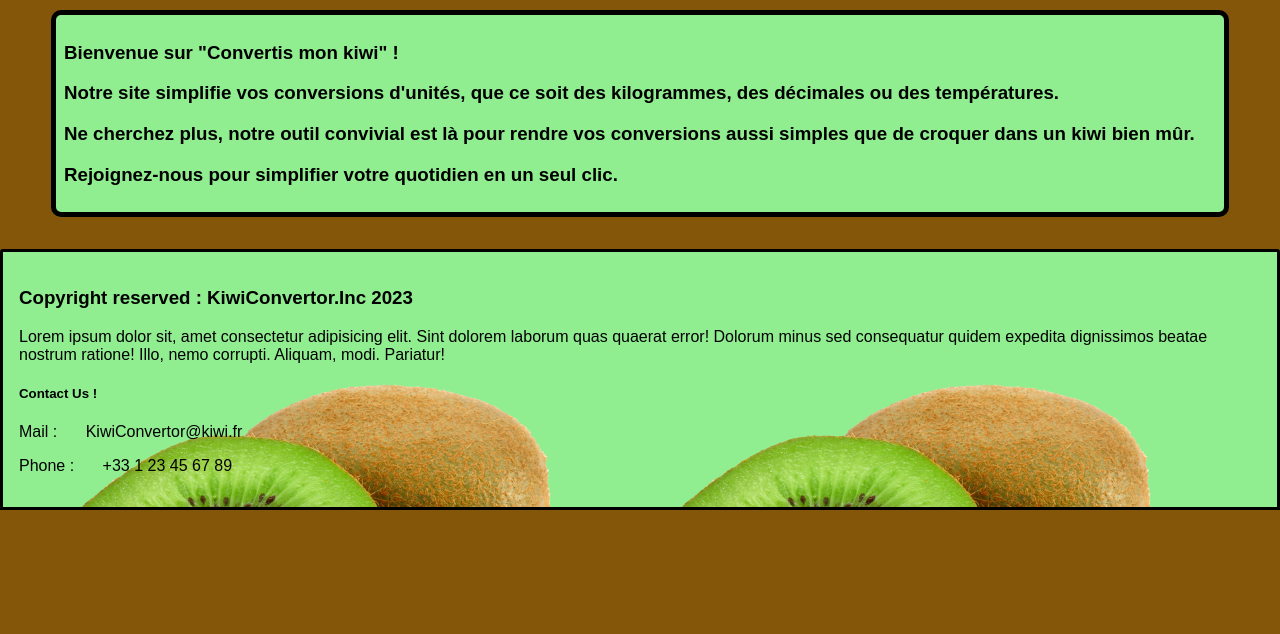
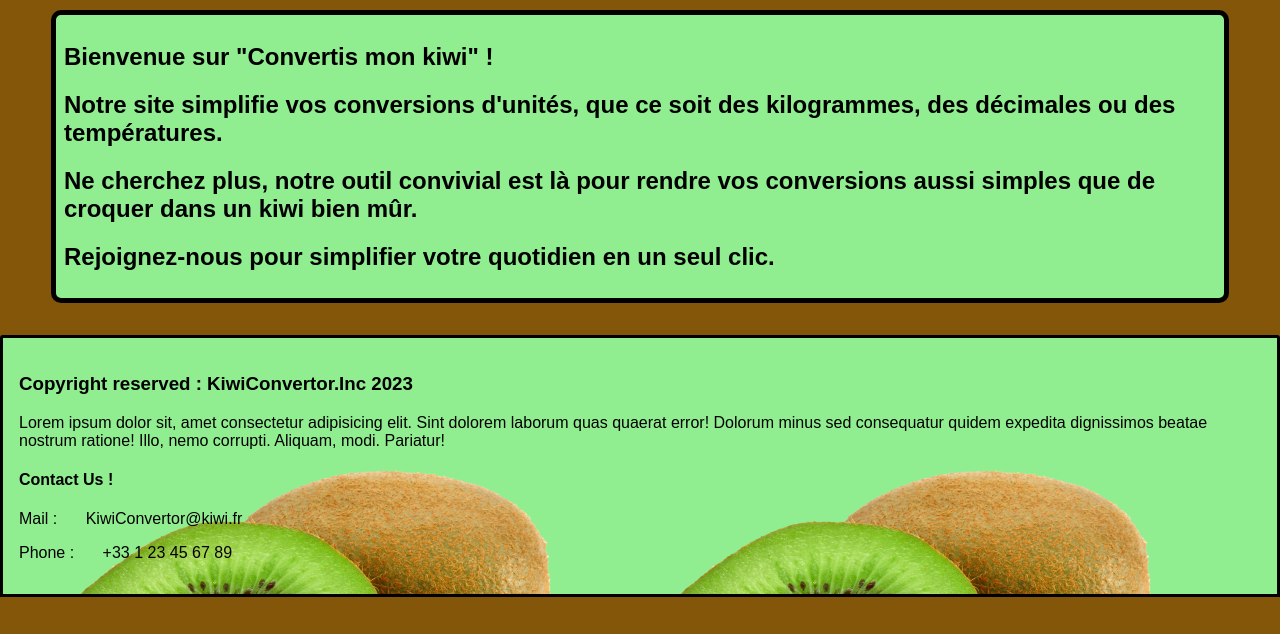
Before and after one commit to Gongagaga/tp-final-orga2, a website built with webpack: page src/index.html in a window 1280 px wide. Shown: the part 166-800 px from the top of the page. Built offline with nearby package versions, Linux system fonts and the light colour scheme.

Commit message:
lighthouse commit

```diff
--- a/src/index.html
+++ b/src/index.html
@@ -3,6 +3,7 @@
 <head>
     <meta charset="UTF-8">
     <meta name="viewport" content="width=device-width, initial-scale=1.0">
+    <meta name="description" content="converter weight temperature base kiwi">
     <title>Convertis mon kiwi !</title>
 </head>
 <body>
--- a/src/modules/content/page/home.js
+++ b/src/modules/content/page/home.js
@@ -6,10 +6,10 @@ export const homeText = () => {
   homeDiv.setAttribute("x-transition:leave", "fade-leave");
 
   let homeText = `
-        <h3>Bienvenue sur "Convertis mon kiwi" !</h3>
-        <h3>Notre site simplifie vos conversions d'unités, que ce soit des kilogrammes, des décimales ou des températures.</h3>
-        <h3>Ne cherchez plus, notre outil convivial est là pour rendre vos conversions aussi simples que de croquer dans un kiwi bien mûr.</h3>
-        <h3>Rejoignez-nous pour simplifier votre quotidien en un seul clic.</h3>
+        <h2>Bienvenue sur "Convertis mon kiwi" !</h2>
+        <h2>Notre site simplifie vos conversions d'unités, que ce soit des kilogrammes, des décimales ou des températures.</h2>
+        <h2>Ne cherchez plus, notre outil convivial est là pour rendre vos conversions aussi simples que de croquer dans un kiwi bien mûr.</h2>
+        <h2>Rejoignez-nous pour simplifier votre quotidien en un seul clic.</h2>
     `;
 
   homeDiv.innerHTML = homeText;
--- a/src/modules/footer/footer.js
+++ b/src/modules/footer/footer.js
@@ -4,7 +4,7 @@ export const footer = () => {
   footer.innerHTML = `
     <h3>Copyright reserved : KiwiConvertor.Inc 2023</h3>
     <p>Lorem ipsum dolor sit, amet consectetur adipisicing elit. Sint dolorem laborum quas quaerat error! Dolorum minus sed consequatur quidem expedita dignissimos beatae nostrum ratione! Illo, nemo corrupti. Aliquam, modi. Pariatur!</p>
-    <h5>Contact Us !</h5>
+    <h4>Contact Us !</h4>
     <p>Mail : <a href="mailto:KiwiConvertor@kiwi.fr"> KiwiConvertor@kiwi.fr </a></p>
     <p>Phone : <a href="tel:+33 1 23 45 67 89"> +33 1 23 45 67 89 </a></p>
   `;
```
